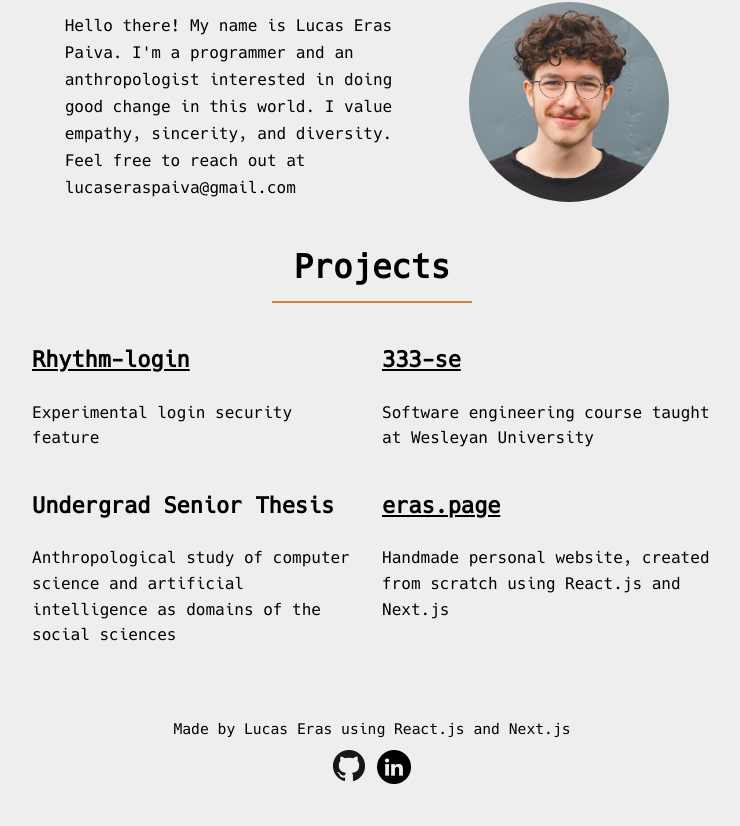
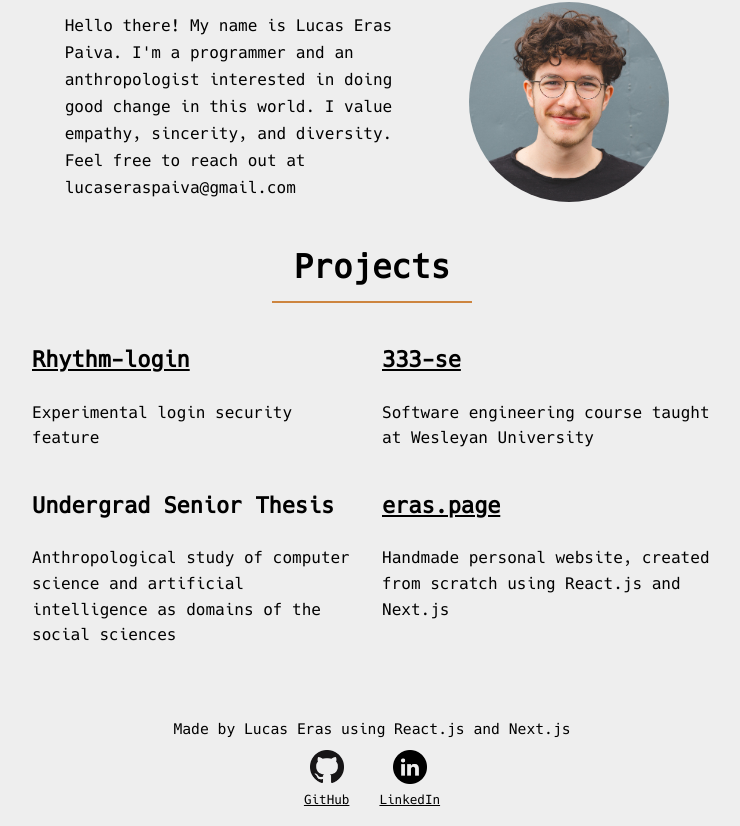
Before and after one commit to lucaseras/eras.page, a Next.js app: page / in a window 1280 px wide. Shown: the part 169-995 px from the top of the page, without its empty margins (268-1008 px from the left). Built offline with nearby package versions, Linux system fonts and the light colour scheme.

Commit message:
added names to footer links

```diff
--- a/components/footer.js
+++ b/components/footer.js
@@ -2,9 +2,14 @@ import Link from 'next/link'
 import Image from 'next/image'
 import styles from '../styles/footer.module.css'
 import useWindowDimensions from './useWindowDimensions'
-import { useTheme } from '../styles/theme'
+import {useTheme} from '../styles/theme'
+
+export default function bottom() {
+    const [isDark, , ] = useTheme()
+    const {width} = useWindowDimensions();
 
     const githubLogo = (
+        <div>
         <Link
             href='https://github.com/lucaseras'
         >
@@ -12,14 +17,17 @@ const githubLogo = (
                 <Image
                     src='/github.png'
                     alt={'Github account'}
-                width={32}
-                height={32}
+                    width={34}
+                        height={34}
                     />
+                <p style={{marginTop: '0px'}}>GitHub</p>
             </a>
         </Link>
+        </div>
     )
 
     const linkedinLogo = (
+        <div>
         <Link
             href='https://www.linkedin.com/in/lucaseraspaiva/'
         >
@@ -30,8 +38,10 @@ const linkedinLogo = (
                     width={34}
                     height={34}
                 />
+                <p style={{marginTop: '0px'}}>LinkedIn</p>
             </a>
         </Link>
+        </div>
     )
 
     const madeByText = (width) => {
@@ -41,10 +51,6 @@ const madeByText = (width) => {
             return "Made by Lucas Eras"
         }
     }
-
-export default function bottom() {
-    const [isDark, , ] = useTheme()
-    const {width} = useWindowDimensions();
 
     return (
         <div className={styles.main}>
--- a/styles/footer.module.css
+++ b/styles/footer.module.css
@@ -16,11 +16,28 @@
     justify-content: center;
     margin: 0.5rem auto;
     /*gap: 12px 0;*/
+    transition: filter 0.2s ease;
+    font-size: 0.7rem;
+
 }
 
 /*Because in safari gap doesn't work*/
 .logos > * + * {
-    margin-left: 12px;
+    margin-left: 30px;
+}
+
+.logos > * {
+    display: block;
+    text-align: center;
+}
+
+.logos > * > * {
+    margin-top: 0;
+}
+
+
+.logos > a:hover {
+    filter: invert(30%);
 }
 
 .inverted {
```
Also changed, not shown: public/github.png. Lines whose indentation alone changed are shown as unchanged.
